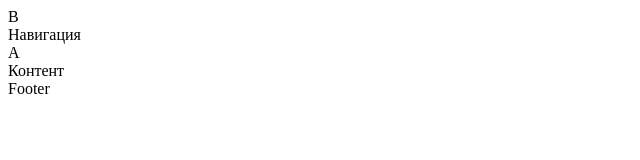
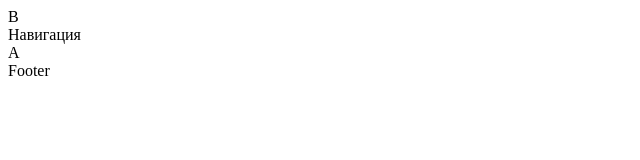
Before and after one commit to pshigotskaya26/online-banking-2023-team, a React (Create React App) app: page / in a window 1280 px wide. Shown: the top 160 px of the page, without its empty margins (0-640 px from the left). Built offline with nearby package versions, Linux system fonts and the light colour scheme.

Commit message:
feat: add basic layout for dashboard page

```diff
--- a/src/pages/dashboard/index.tsx
+++ b/src/pages/dashboard/index.tsx
@@ -1,10 +1,16 @@
 import ClientLayout from '../../layouts/client';
-import React from 'react';
+import React, { useState } from "react";
+import ICard from "../../types/interfaces/ICard";
+import { ITransaction } from "../../types/interfaces/ITransaction";
 
 const DashboardPage = (): JSX.Element => {
+  const [cards, setCards] = useState<ICard[]>([]);
+  const [transactions, setTransactions] = useState<ITransaction[]>([]);
+
   return (
     <ClientLayout>
-      <div>Контент</div>
+      {/*<CardList cards={cards}></CardList>*/}
+      {/*<TransactionList transactions={transactions}></TransactionList>*/}
     </ClientLayout>
   );
 };
```
